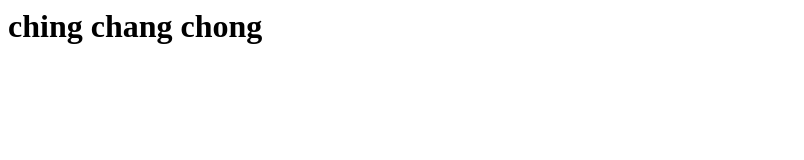
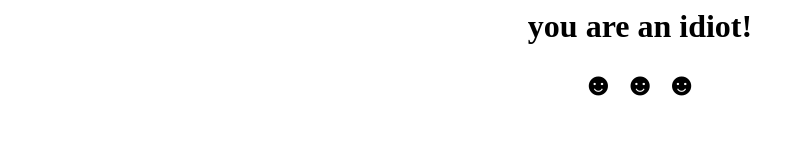
Before and after one commit to k025c0010/wcbcafe, a plain HTML site: page index.html in a window 1280 px wide. Shown: the whole page, without its empty margins (0-804 px from the left). Drawn offline with Linux system fonts and the light colour scheme.

Commit message:
show me!

```diff
--- a/index.html
+++ b/index.html
@@ -1 +1,4 @@
-<h1>ching chang chong</h1>
+<div style="text-align: center;">
+    <h1>you are an idiot! </h1>
+    <h1>☻ ☻ ☻</h1>
+</div>
```
